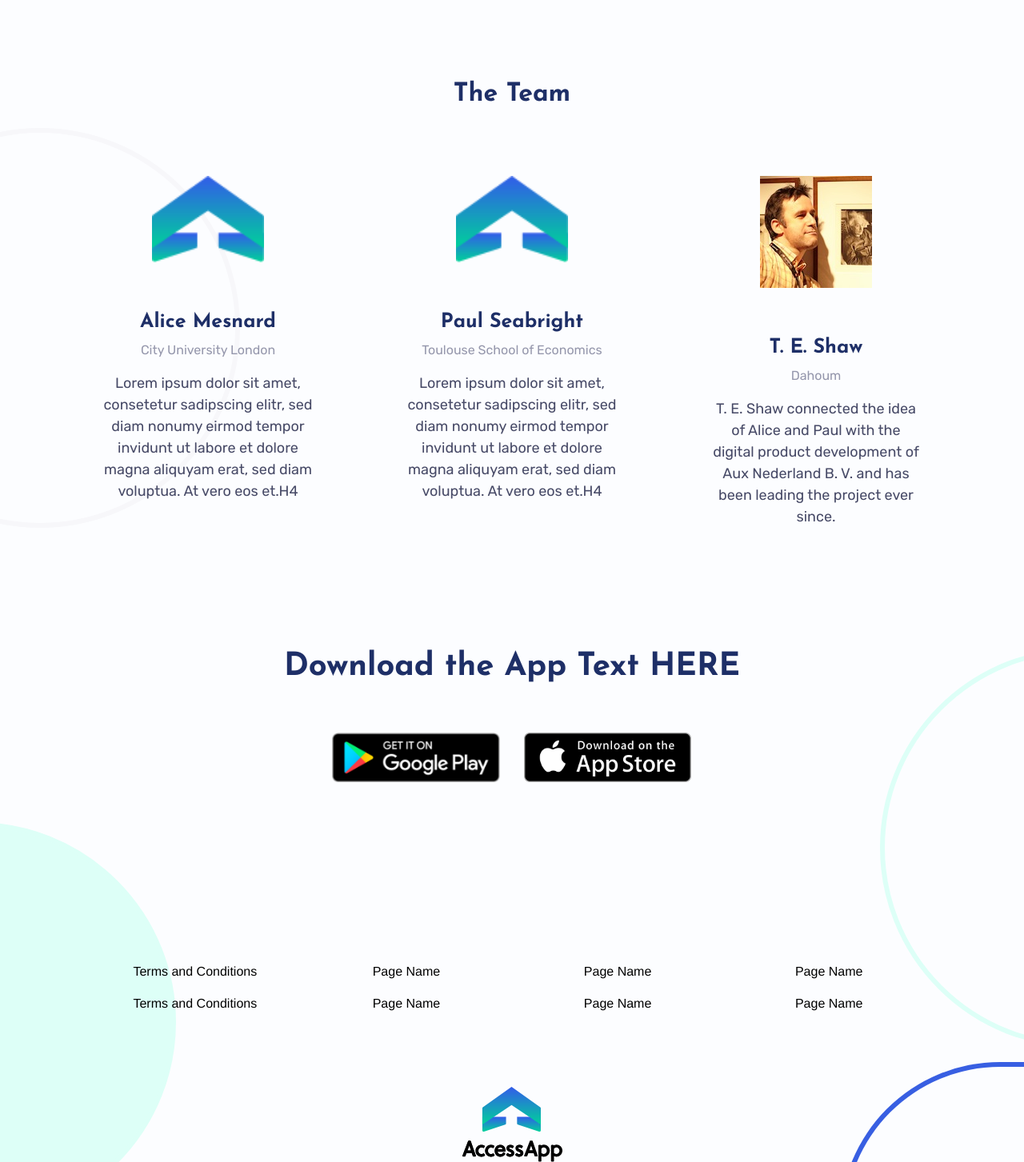
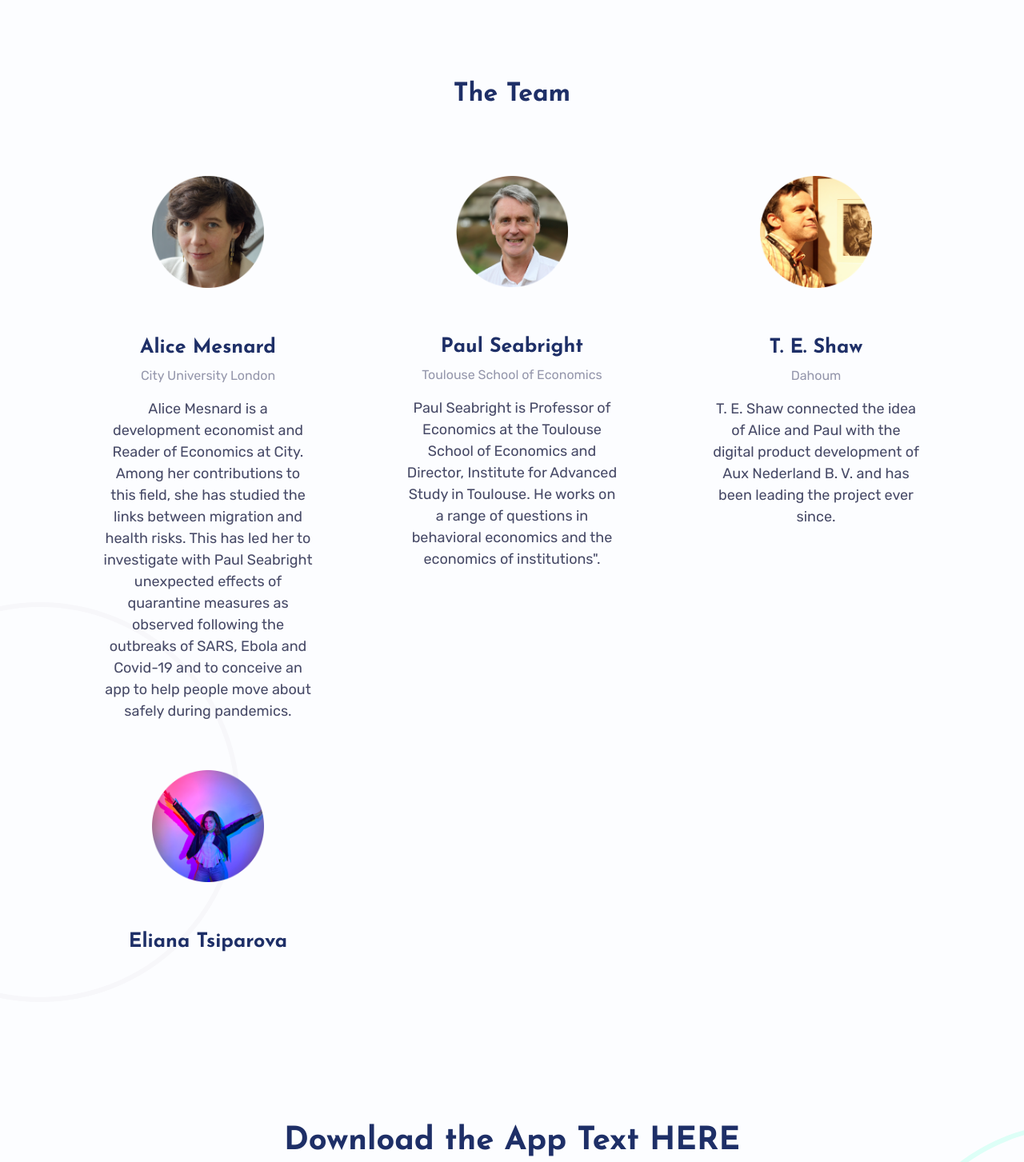
Before and after one commit to openaccessapp/www, a Vue app: page / in a window 1280 px wide. Shown: the part 3232-4685 px from the top of the page at 80% size. Built offline with nearby package versions, Linux system fonts and the light colour scheme.

Commit message:
Updated Team information

```diff
--- a/content/team.yaml
+++ b/content/team.yaml
@@ -1,14 +1,18 @@
 title: The Team
 people:
-  - avatar-link: assets/logo.png
+  - avatar-link: assets/Alice-Mesnard.png
     name: Alice Mesnard
     place: City University London
-    description: Lorem ipsum dolor sit amet, consetetur sadipscing elitr, sed diam nonumy eirmod tempor invidunt ut labore et dolore magna aliquyam erat, sed diam voluptua. At vero eos et.H4
-  - avatar-link: assets/logo.png
+    description: Alice Mesnard is a development economist and Reader of Economics at City. Among her contributions to this field, she has studied the links between migration and health risks. This has led her to investigate with Paul Seabright unexpected effects of quarantine measures as observed following the outbreaks of SARS, Ebola and Covid-19 and to conceive an app to help people move about safely during pandemics.
+  - avatar-link: assets/Paul.png
     name: Paul Seabright
     place: Toulouse School of Economics
-    description: Lorem ipsum dolor sit amet, consetetur sadipscing elitr, sed diam nonumy eirmod tempor invidunt ut labore et dolore magna aliquyam erat, sed diam voluptua. At vero eos et.H4
-  - avatar-link: assets/teshaw.jpeg
+    description: Paul Seabright is Professor of Economics at the Toulouse School of Economics and Director, Institute for Advanced Study in Toulouse. He works on a range of questions in behavioral economics and the economics of institutions".
+  - avatar-link: assets/Thomas.png
     name: T. E. Shaw
     place: Dahoum
     description: T. E. Shaw connected the idea of Alice and Paul with the digital product development of Aux Nederland B. V. and has been leading the project ever since.
+  - avatar-link: assets/Eliana-Tsiparova.png
+    name: Eliana Tsiparova
+    place:
+    description:
--- a/src/components/Team.vue
+++ b/src/components/Team.vue
@@ -55,6 +55,7 @@ export default {
   color: #474a67;
   width: 75%;
   margin: 0 auto;
+  margin-bottom: 60px;
 }
 
 .team {
@@ -83,6 +84,8 @@ export default {
 @media only screen and (max-width: 768px) {
   .person-avatar {
     margin-top: 50px;
+    max-width: 140px;
+    max-height: 140px;
   }
   .team .content {
     margin-top: 0;
```
